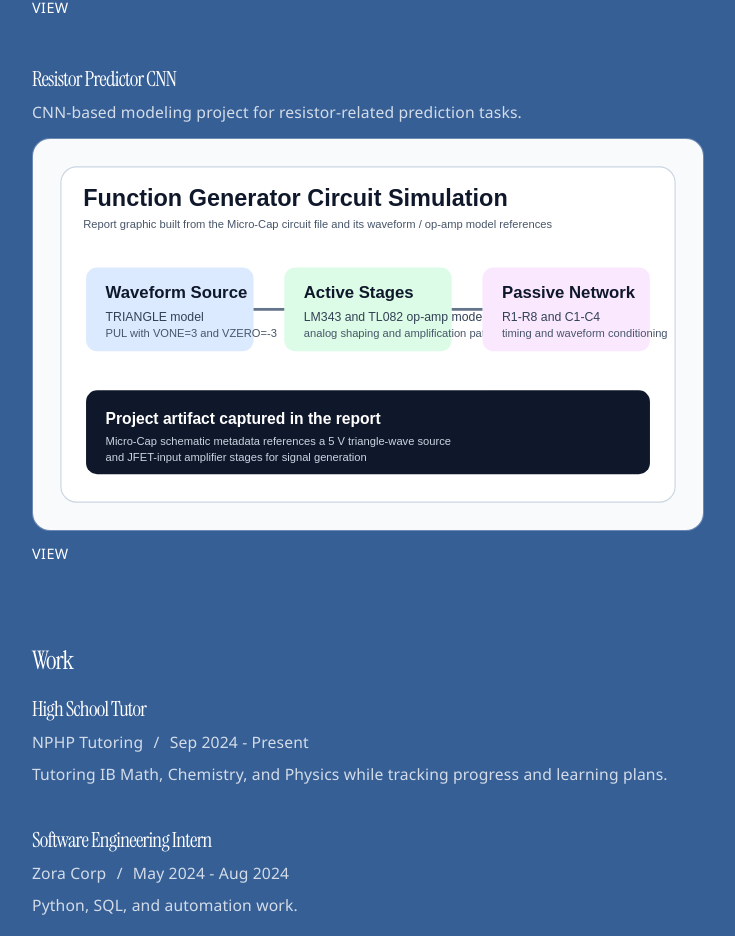
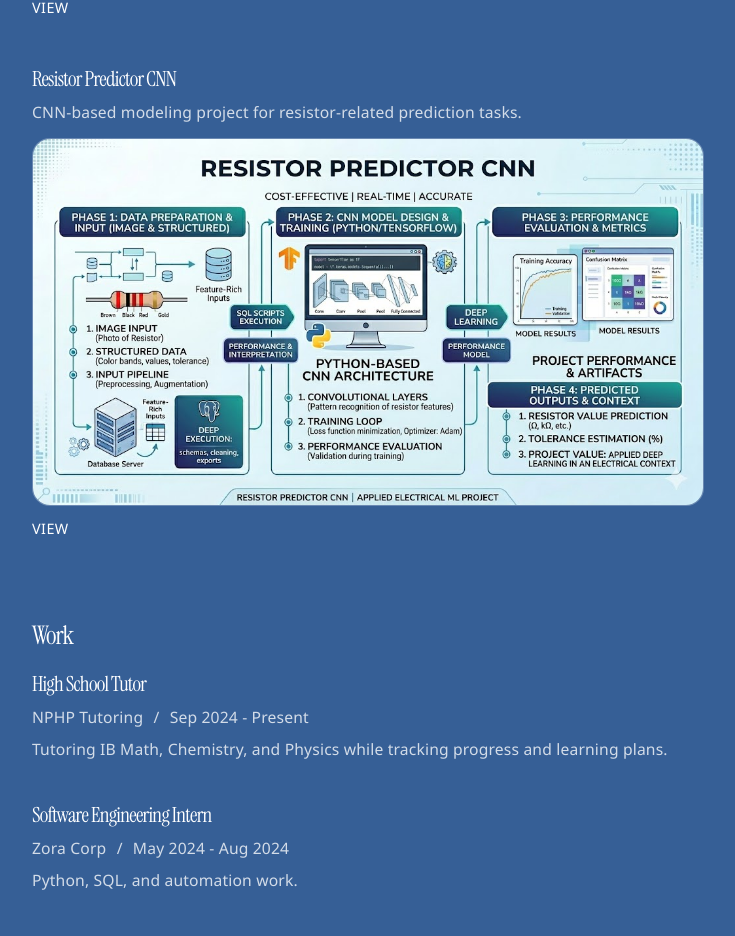
Before and after one commit to Murede/Personal-Website, a React (Vite) app: page / in a window 1280 px wide. Shown: the part 3254-4190 px from the top of the page, without its empty margins (272-1007 px from the left). Built offline with nearby package versions, Linux system fonts and the light colour scheme.

Commit message:
Add resistor predictor project image

```diff
--- a/src/App.jsx
+++ b/src/App.jsx
@@ -4,6 +4,7 @@ import summarizationImage from './assets/NLP.jpg'
 import functionGeneratorImage from './assets/functiongenerator.jpg'
 import ttomphImage from './assets/TTOMPH.jpg'
 import instacartImage from './assets/Instacart_Prediction.jpg'
+import resistorPredictorImage from './assets/Resistor-Predictor.jpg'
 
 const projects = [
   {
@@ -46,7 +47,7 @@ const projects = [
     description: 'CNN-based modeling project for resistor-related prediction tasks.',
     link: 'https://huggingface.co/spaces/Murede/Resistor_Predictor_CNN',
     label: 'View',
-    image: '/projects/visuals/function-generator-circuit.svg',
+    image: resistorPredictorImage,
   },
 ]
 
```
Also changed, not shown: src/assets/Resistor-Predictor.jpg (added).
